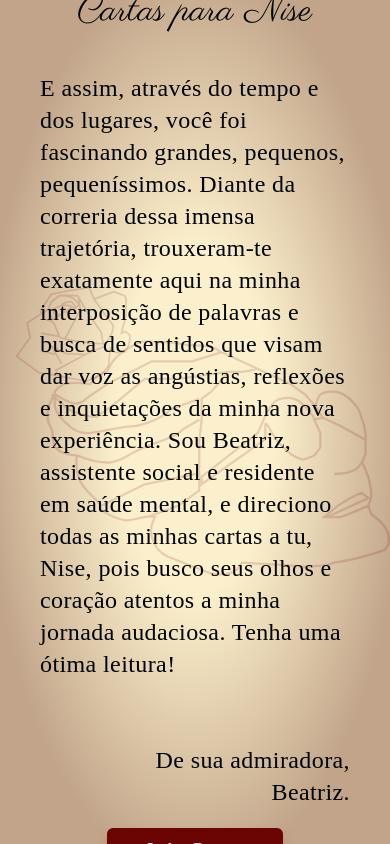
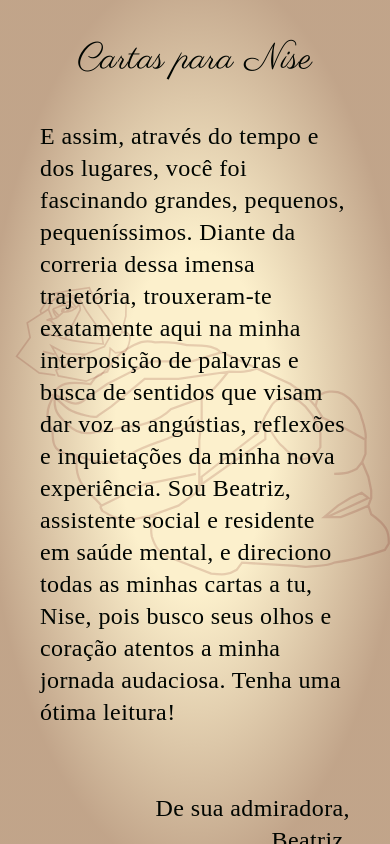
Before and after one commit to thiagompc/letters-to-nise, a Next.js app: page / in a window 390 px wide. Built offline with nearby package versions, Linux system fonts and the light colour scheme; a web font is replaced by a local one.

Commit message:
fix: main page resposivity

```diff
--- a/components/Main.jsx
+++ b/components/Main.jsx
@@ -4,7 +4,7 @@ import Button from "./Button"
 const Main = () => {
   return(
     <div className="main-background h-screen overflow-auto flex justify-center">
-      <div className="items-center bg-contain flex justify-items-center main-background bg-[url('/assets/NiseOpacity.svg')] bg-no-repeat bg-center sm:bg-auto">
+      <div className="bg-contain flex justify-items-center main-background bg-[url('/assets/NiseOpacity.svg')] bg-no-repeat bg-center sm:bg-auto sm:items-center">
         <div className="md:px-20 w-full">
           <h1 className="pb-10 py-10 text-center">Cartas para Nise</h1>
           <p className="px-10 pb-10 text-left font-secondary font-light text-2xl">E assim, através do tempo e dos lugares, você foi fascinando grandes, pequenos, pequeníssimos. Diante da correria dessa imensa trajetória, trouxeram-te exatamente aqui na minha interposição de palavras e busca de sentidos que visam dar voz as angústias, reflexões e inquietações da minha nova experiência. Sou Beatriz, assistente social e residente em saúde mental, e direciono todas as minhas cartas a tu, Nise, pois busco seus olhos e coração atentos a minha jornada audaciosa. Tenha uma ótima leitura!</p>
```
